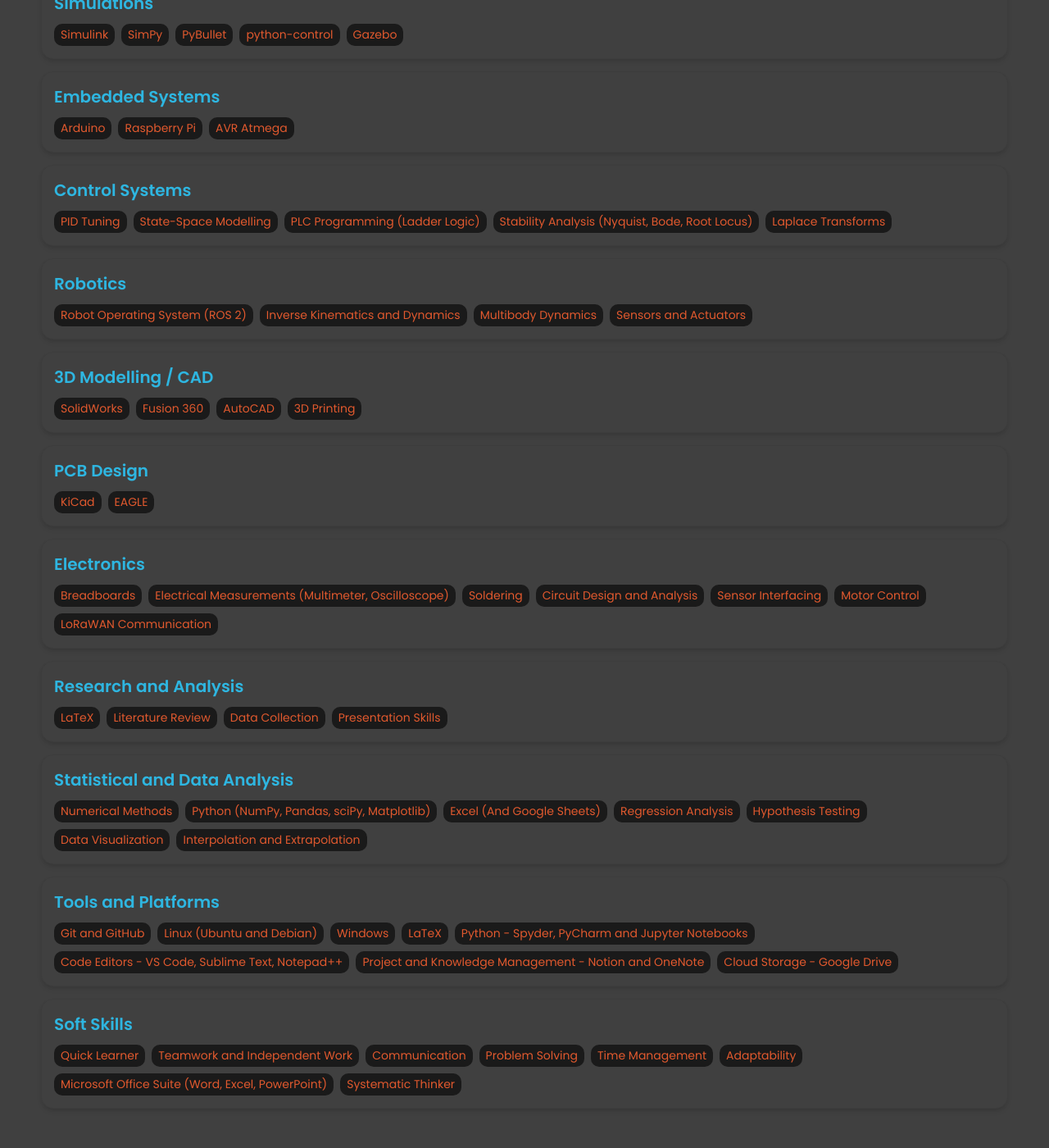
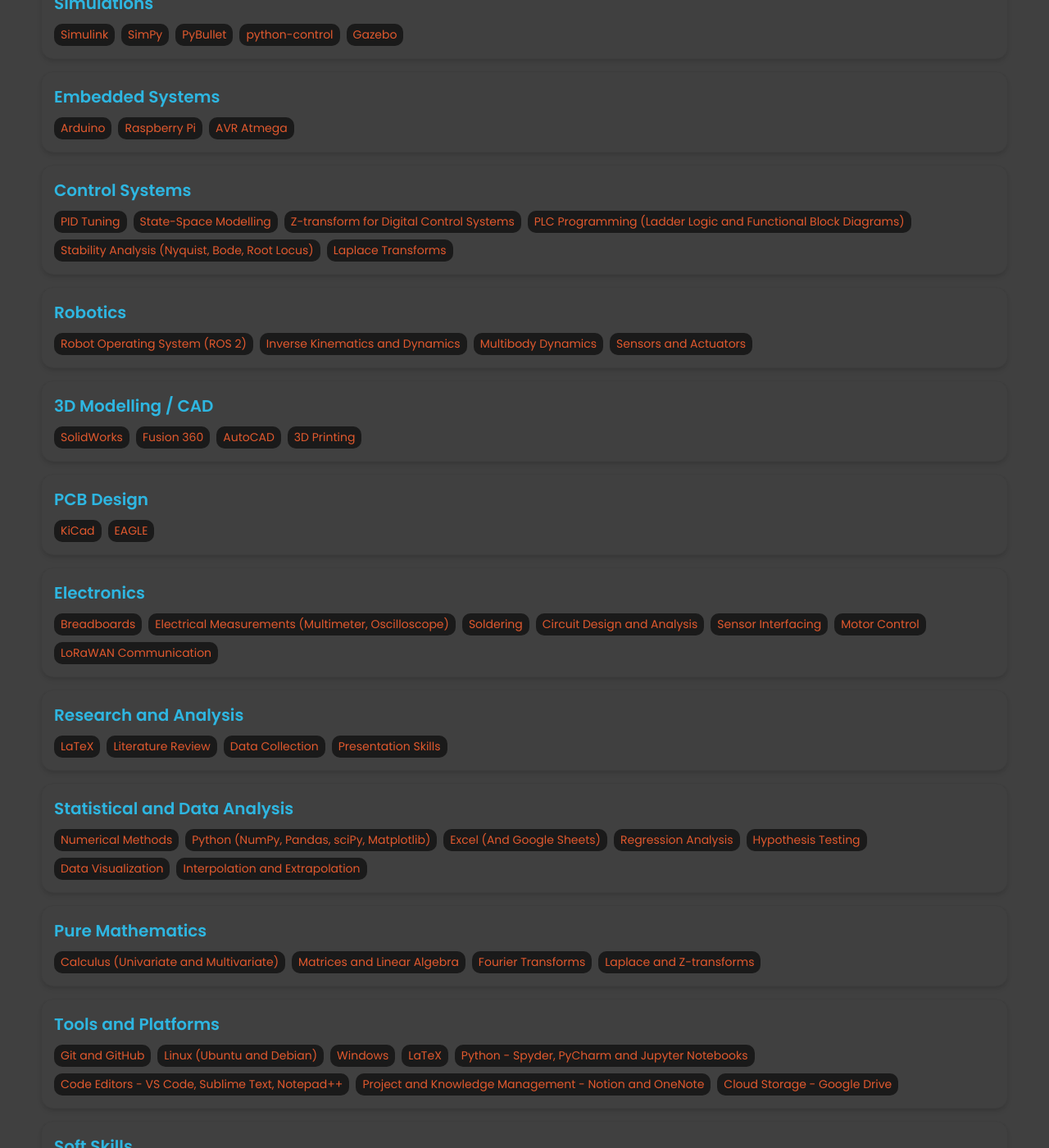
Before and after one commit to jcchincheong-bb/jcchincheong-bb.github.io, a Jekyll site: the page built from index.html, in a window 1280 px wide and 1400 px high, scrolled down 3329 px. Shown: the whole window at 82% size. Built offline with Jekyll 4.4.1, drawn with Linux system fonts in a browser that asks for light colours.

Commit message:
skills update

```diff
--- a/_config.yml
+++ b/_config.yml
@@ -65,7 +65,8 @@
     tools:
     - PID Tuning
     - State-Space Modelling
-    - PLC Programming (Ladder Logic)
+    - Z-transform for Digital Control Systems
+    - PLC Programming (Ladder Logic and Functional Block Diagrams)
     - Stability Analysis (Nyquist, Bode, Root Locus)
     - Laplace Transforms
   - category: Robotics
@@ -108,6 +109,12 @@
     - Hypothesis Testing
     - Data Visualization
     - Interpolation and Extrapolation
+  - category: Pure Mathematics
+    tools:
+    - Calculus (Univariate and Multivariate)
+    - Matrices and Linear Algebra
+    - Fourier Transforms
+    - Laplace and Z-transforms
   - category: Tools and Platforms
     tools:
     - Git and GitHub
```
